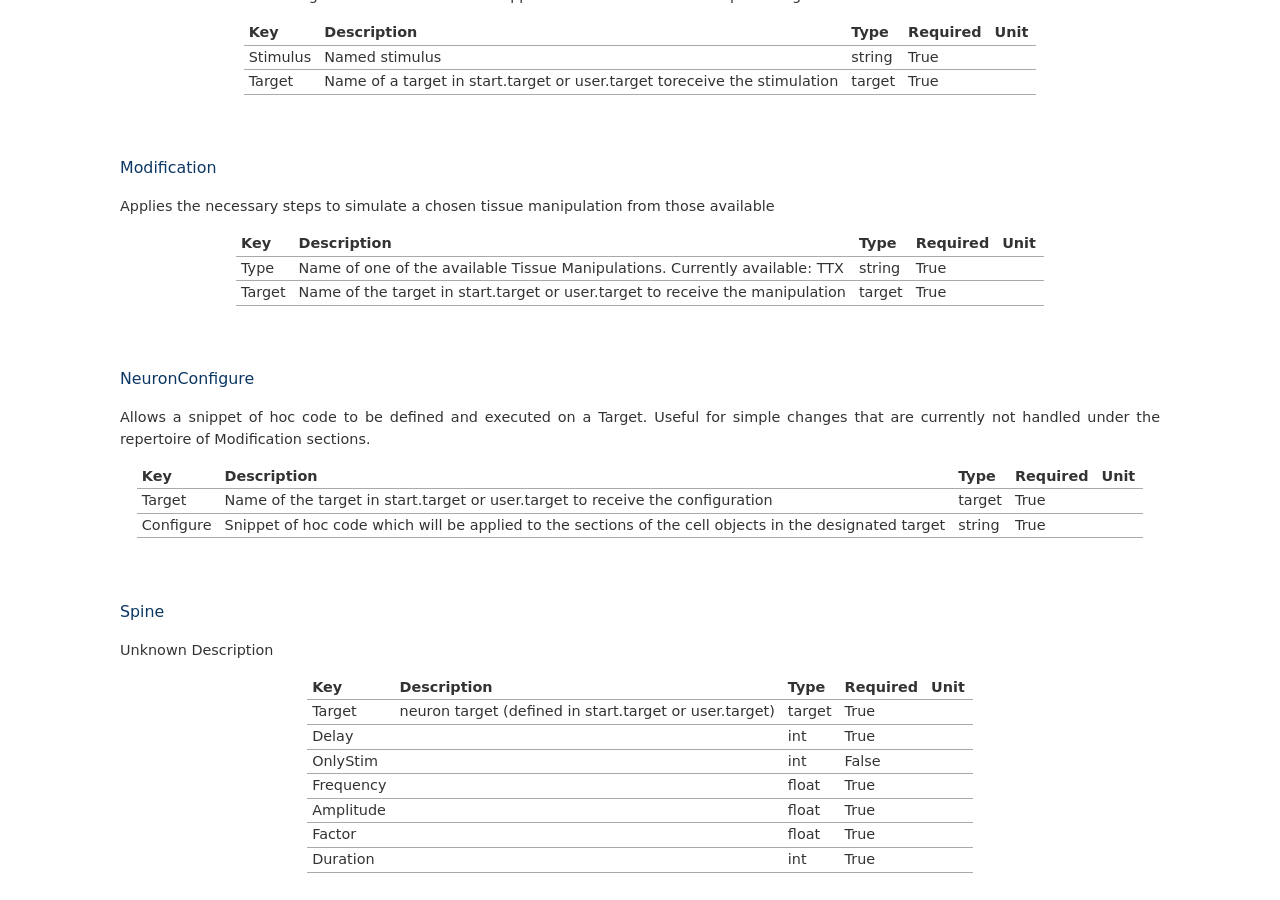
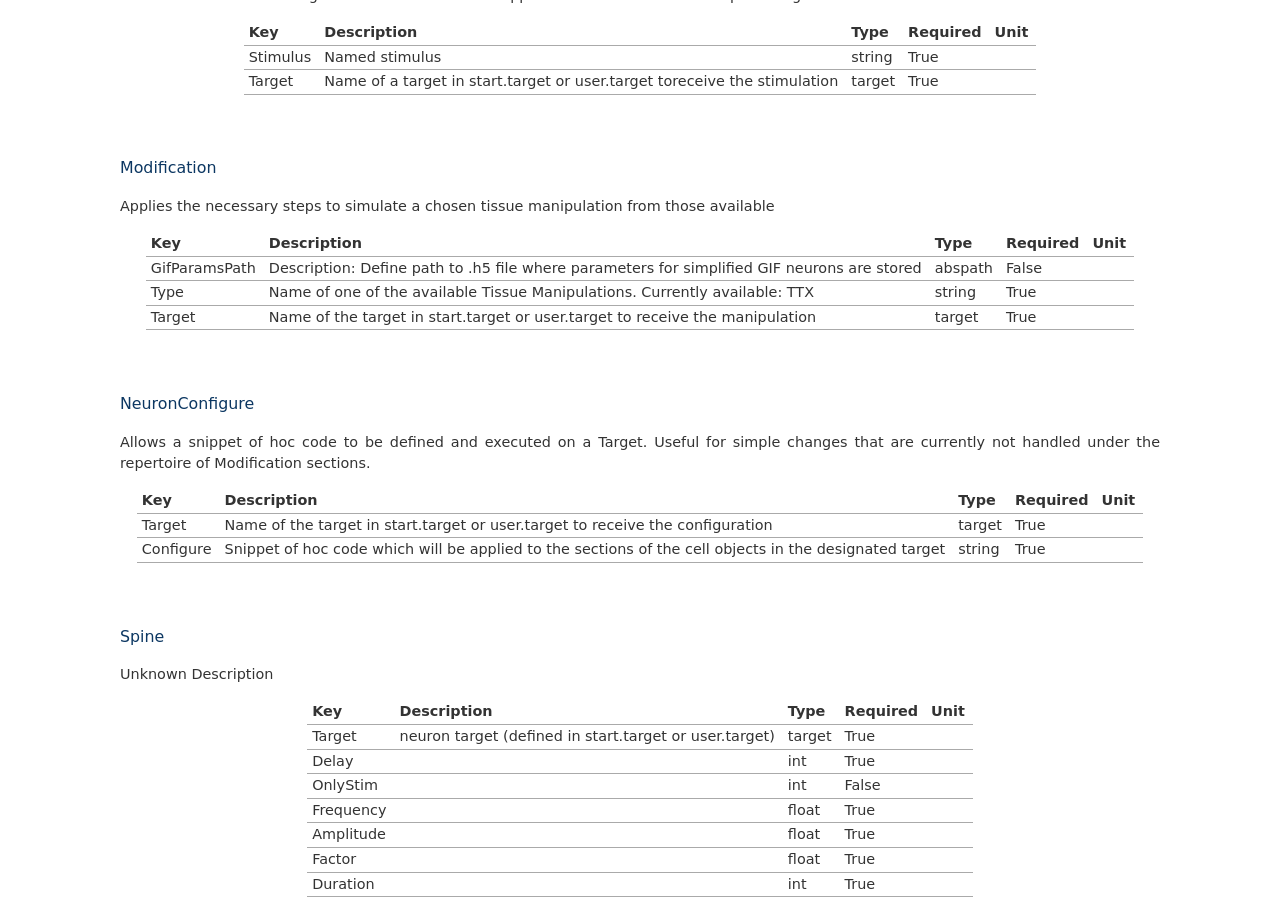
Before and after one commit to BlueBrain/sonata-extension, a Sphinx documentation site: the page built from source/blueconfig.rst, in a window 1280 px wide and 900 px high, scrolled down 4481 px. Built offline with Sphinx 7.4.7, drawn with Linux system fonts in a browser that asks for light colours.

Commit message:
Added Modification.GifParamsPath for christian.rossert@epfl.ch
Change-Id: If55f09b88384ccbcb317aa25c8cf79d313f452e1

```diff
--- a/source/blueconfig.rst
+++ b/source/blueconfig.rst
@@ -619,6 +619,14 @@ Neurodamus `here. <https://bbpcode.epfl.ch/browse/code/sim/neurodamus/bbp/tree/l
      Applies the necessary steps to simulate a chosen tissue manipulation
      from those available
 
+    .. blueconfig_value:: GifParamsPath
+        :type: abspath
+        :required: False
+        :unit:
+        :description:
+         Description: Define path to .h5 file where parameters for simplified
+         GIF neurons are stored
+
     .. blueconfig_value:: Type
         :type: string
         :required: True
```
